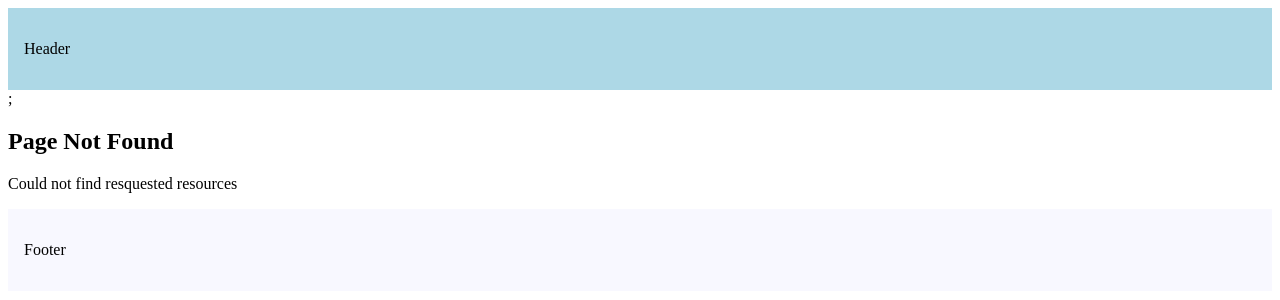
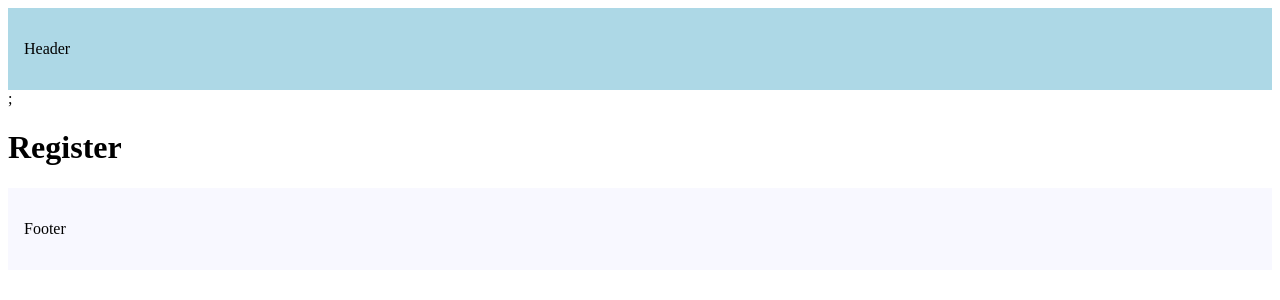
Before and after one commit to dawoodkaleem/NextJs-Practics, a Next.js app: page /register in a window 1280 px wide. Before the commit this address had no page. Shown: the top 300 px of the page. Built offline with nearby package versions, Linux system fonts and the light colour scheme.

Commit message:
crearted Metadata

```diff
--- /dev/null
+++ b/src/app/(auth)/register/page.tsx
@@ -0,0 +1,3 @@
+export default function Register(){
+  return <h1>Register</h1>
+}
```
